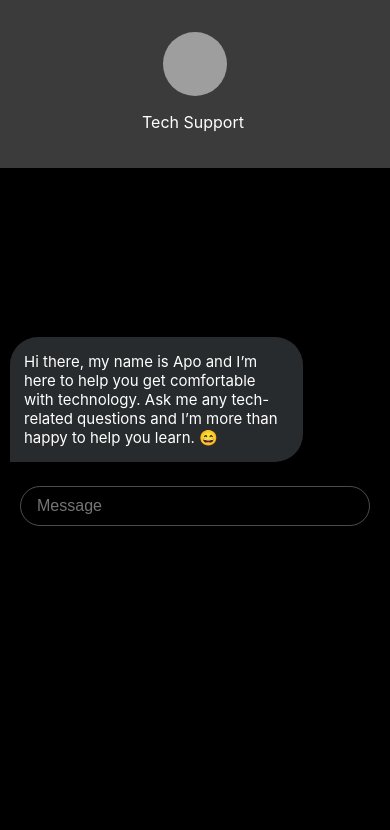
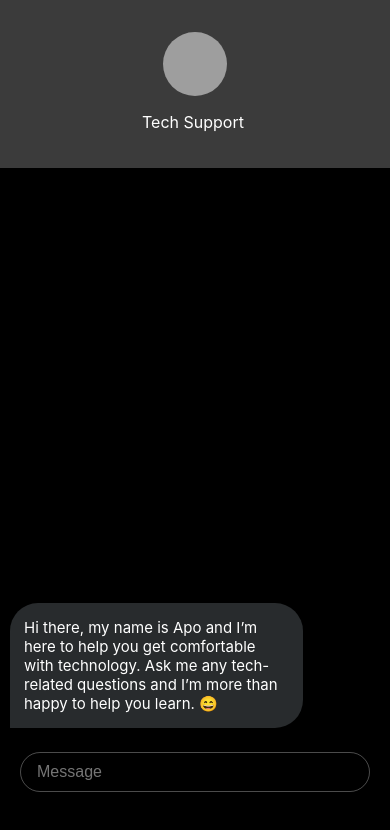
Before and after one commit to eefh/tech-support, a Next.js app: page / in a window 390 px wide. Shown: the top 830 px of the page. Built offline with nearby package versions, Linux system fonts and the light colour scheme; grey boxes are pictures that could not be loaded.

Commit message:
Edit mobile UI

```diff
--- a/components/Loading.js
+++ b/components/Loading.js
@@ -3,7 +3,7 @@ import styles from "@/styles/Message.module.css";
 export default function Loading() {
     return (
         <div className={`${styles.loading}`}>
-            <p>Tech Support is typing...</p>
+            <p>Apo is typing...</p>
         </div>
     );
 }
--- a/pages/index.js
+++ b/pages/index.js
@@ -67,7 +67,7 @@ export default function Home({ prices = [] }) {
     return (
         <div className={styles.source}>
             <Head>
-                <title>Tech Support</title>
+                <title>Apo Tech Support</title>
                 <script
                     type="module"
                     src="https://unpkg.com/ionicons@5.5.2/dist/ionicons/ionicons.esm.js"
@@ -108,6 +108,7 @@ export default function Home({ prices = [] }) {
                                     message="Hi there, my name is Apo and I’m here to help you get comfortable with technology. Ask me any tech-related questions and I’m more than happy to help you learn. 😄"
                                     sender=""
                                 />
+                                <div className={styles.chin}></div>
                             </div>
                         </div>
 
--- a/styles/Home.module.css
+++ b/styles/Home.module.css
@@ -35,7 +35,7 @@
   justify-content: center;
   border-radius: 40px;
   padding: 2px;
-  background-color: rgb(0, 197, 76);
+  background-color: rgb(0, 118, 252);
   cursor: pointer;
   border: solid 2px rgba(255, 255, 255, 0.123);
   transition: 300ms;
@@ -144,6 +144,8 @@
   }
 
   .chat {
+    display: flex;
+    justify-content: flex-end;
     width: 100%;
   }
 
@@ -174,6 +176,9 @@
 }
 
 @media only screen and (max-width: 800px){
+  .chin {
+    height: 256px;
+  }
   .chat {
     width: 100%;
     margin: 0px;
@@ -190,7 +195,7 @@
   .Home {
     width: 100vw;
     margin: 0px;
-    height: 85vh;
+    height: 90vh;
     padding: 0px;
     justify-content: center;
     align-items: flex-end;
```
